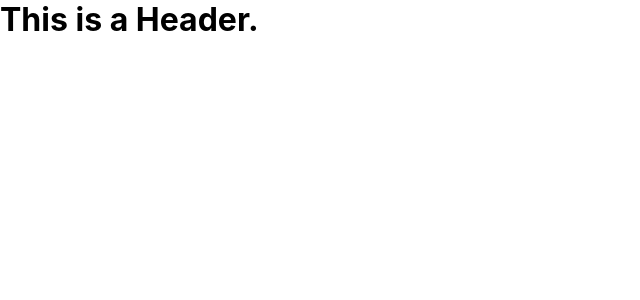
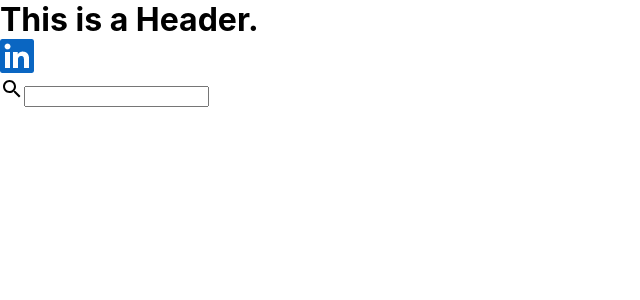
Before and after one commit to Timhung803/linkedin-clone-yt, a React (Create React App) app: page / in a window 1280 px wide. Shown: the top 300 px of the page, without its empty margins (0-640 px from the left). Built offline with nearby package versions, Linux system fonts and the light colour scheme.

Commit message:
Added icons on the header component

```diff
--- a/src/Header.js
+++ b/src/Header.js
@@ -1,11 +1,17 @@
 import React from "react";
 import "./Header.css";
-
+import SearchIcon from "@mui/icons-material/Search";
 function Header() {
   return (
     <div className="header">
       <h1>This is a Header.</h1>
-      <div className="header__left"></div>
+      <div className="header__left">
+        <img src={"./Images/linkedin.png"} alt="" />
+        <div className="header__search">
+          <SearchIcon />
+          <input type="text" />
+        </div>
+      </div>
       <div className="header__right"></div>
     </div>
   );
```
Also changed, not shown: public/Images/linkedin.png (added).
